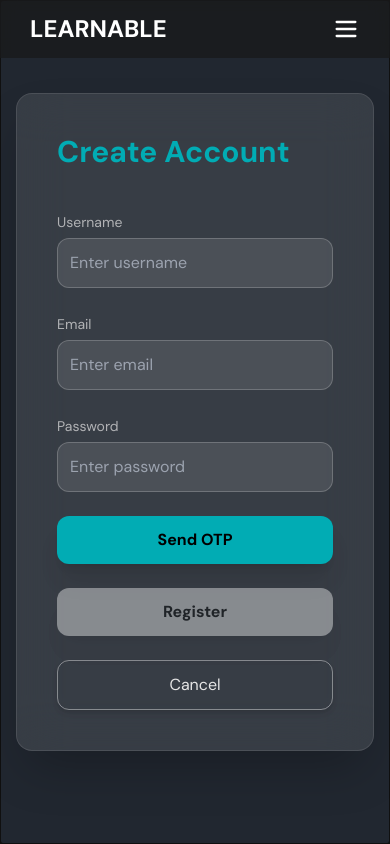
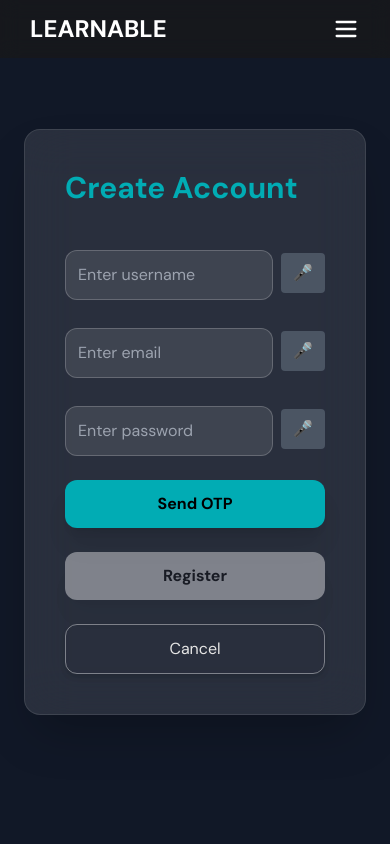
Before and after one commit to Kirusthiya/Learnable_LMS-frontend, an Angular app: page /register in a window 390 px wide. Built offline with nearby package versions, Linux system fonts and the light colour scheme.

Commit message:
voice input

```diff
--- a/src/Layout/nav/nav.html
+++ b/src/Layout/nav/nav.html
@@ -1,42 +1,12 @@
-<!-- <header appKeyboardNav>
-  <nav class=" md:flex gap-5 my-2 uppercase text-white/90 text-sm">
-    <a routerLink="/home" class="brand aurora-text" appSpeak="Learnable Home">Learnable</a>
-    <ul class="nav-links">
-      <li><a class="md:flex gap-5 my-2 " routerLink="/home" routerLinkActive="active" appSpeak="Home">Home</a></li>
-      <li><a class="md:flex gap-5 my-2 " routerLink="/about" routerLinkActive="active" appSpeak="About">About</a></li>
-      <li><a class="md:flex gap-5 my-2 " routerLink="/features" routerLinkActive="active" appSpeak="Features">Features</a></li>
-      <li><a class="md:flex gap-5 my-2 " routerLink="/testimonials" routerLinkActive="active" appSpeak="Testimonials">Testimonials</a></li>
 
-      <button >
-      <svg xmlns="http://www.w3.org/2000/svg" viewBox="0 0 16 16" fill="currentColor" class="size-4 md:flex gap-5 my-2 ">
-       <path fill-rule="evenodd" d="M11.914 4.086a2 2 0 0 0-2.828 0l-5 5a2 2 0 1 0 2.828 2.828l.556-.555a.75.75 0 0 1 1.06 1.06l-.555.556a3.5 3.5 0 0 1-4.95-4.95l5-5a3.5 3.5 0 0 1 4.95 4.95l-1.972 1.972a2.125 2.125 0 0 1-3.006-3.005L9.97 4.97a.75.75 0 1 1 1.06 1.06L9.058 8.003a.625.625 0 0 0 .884.883l1.972-1.972a2 2 0 0 0 0-2.828Z" clip-rule="evenodd" />
-    </svg>
-      </button>
-
-    </ul>
-    <button id="mobile-menu-toggle" aria-label="Toggle mobile menu" appSpeak="Toggle Mobile Menu">
-      <svg fill="none" stroke="currentColor" viewBox="0 0 24 24">
-        <path stroke-linecap="round" stroke-linejoin="round" stroke-width="2"
-          d="M4 6h16M4 12h16M4 18h16" />
-      </svg>
-    </button>
-  </nav>
-
-  <div id="mobile-menu">
-    <a routerLink="/home" appSpeak="Home">Home</a>
-    <a routerLink="/about" appSpeak="About">About</a>
-    <a routerLink="/features" appSpeak="Features">Features</a>
-    <a routerLink="/testimonials" appSpeak="Testimonials">Testimonials</a>
-  </div>
-</header> -->
 
 
 <header appKeyboardNav>
   <nav class="md:flex gap-5 my-2 uppercase text-white/90 text-sm">
-    <a routerLink="/home" class="brand aurora-text" appSpeak="Learnable Home">Learnable</a>
+    <a routerLink="" class="brand aurora-text" appSpeak="Learnable Home">Learnable</a>
 
     <ul class="nav-links">
-      <li><a routerLink="/home" routerLinkActive="active" appSpeak="Home" class="md:flex gap-5 my-2">Home</a></li>
+      <li><a routerLink="" routerLinkActive="active" appSpeak="Home" class="md:flex gap-5 my-2">Home</a></li>
       <li><a routerLink="/about" routerLinkActive="active" appSpeak="About" class="md:flex gap-5 my-2">About</a></li>
       <li><a routerLink="/features" routerLinkActive="active" appSpeak="Features" class="md:flex gap-5 my-2">Features</a></li>
       <li><a routerLink="/testimonials" routerLinkActive="active" appSpeak="Testimonials" class="md:flex gap-5 my-2">Testimonials</a></li>
@@ -80,7 +50,7 @@
   </nav>
 
   <div id="mobile-menu">
-    <a routerLink="/home" appSpeak="Home">Home</a>
+    <a routerLink="" appSpeak="Home">Home</a>
     <a routerLink="/about" appSpeak="About">About</a>
     <a routerLink="/features" appSpeak="Features">Features</a>
     <a routerLink="/testimonials" appSpeak="Testimonials">Testimonials</a>
--- a/src/app/app.ts
+++ b/src/app/app.ts
@@ -9,7 +9,7 @@ import { Router, RouterOutlet } from '@angular/router';
 
 @Component({
   selector: 'app-root',
-  imports: [ Nav,RouterOutlet],
+  imports: [Nav, RouterOutlet],
   templateUrl: './app.html',
   styleUrls: ['./app.css'],
 })
--- a/src/core/guards/authguard-guard.ts
+++ b/src/core/guards/authguard-guard.ts
@@ -12,7 +12,7 @@ export const authguardGuard: CanActivateFn = (route, state) => {
 
   if (!user) {
     toastService.error('You must login first!');
-    router.navigate(['/login']);
+    router.navigate(['/dashboad']);
     return false;
   }
 
--- a/src/features/account/login/login.ts
+++ b/src/features/account/login/login.ts
@@ -48,7 +48,7 @@ export class Login {
     this.accountService.login(this.creds).subscribe({
       next: result => {
         // console.log(result);
-        this.router.navigateByUrl('/about');
+        this.router.navigateByUrl('/dashboad');
         this.toast.success("Login successfully");
         this.speech.speak('Login successfully')
 
--- a/src/features/account/register/register.html
+++ b/src/features/account/register/register.html
@@ -1,12 +1,8 @@
-<div
-  class="min-h-screen bg-[#212730] flex items-center justify-center p-4"
-  appKeyboardNav
-  tabindex="0"
->
+<main  id="main-content" role="main" aria-label="register" appKeyboardNav>
+<section class="login-container min-h-screen flex flex-col items-center justify-center bg-gray-900 text-white p-6" >
 
-  <div
-    class="w-full max-w-5xl bg-white/10 backdrop-blur-xl rounded-2xl shadow-2xl
-           grid grid-cols-1 lg:grid-cols-2 overflow-hidden border border-white/10">
+  <div class="w-full max-w-5xl bg-white/10 backdrop-blur-xl rounded-2xl shadow-2xl
+              grid grid-cols-1 lg:grid-cols-2 overflow-hidden border border-white/10">
 
     <!-- LEFT IMAGE -->
     <div class="hidden lg:flex items-center justify-center bg-[#e6e6e6]/5 p-10">
@@ -21,54 +17,78 @@
     <!-- RIGHT FORM -->
     <div class="p-10 flex flex-col justify-center gap-6 text-[#e6e6e6]">
 
-      <h2 class="text-3xl font-bold text-[#01acb4] mb-4"
-          appSpeak="Create your account">
+      <h2 class="text-3xl font-bold text-[#01acb4] mb-4" appSpeak="Create your account">
         Create Account
       </h2>
 
       <!-- USERNAME -->
-      <div>
-        <label class="text-sm text-[#e6e6e6]/70">Username</label>
+      <div class="flex gap-2 items-center">
         <input
           type="text"
           [(ngModel)]="creds.username"
           appInputSpeak
-          voiceInput
-          class="w-full mt-1 p-3 rounded-xl bg-white/10 border border-white/20
-                 focus:border-[#01acb4] focus:ring-2 focus:ring-[#01acb4]/50
-                 outline-none text-[#e6e6e6] transition"
+          #usernameInput
+          [appVoiceInput]="usernameInput"
+          class="flex-1 w-full mt-1 p-3 rounded-xl bg-white/10 border border-white/20
+                 focus:border-[#01acb4] focus:ring-2 focus:ring-[#01acb4]/50 outline-none text-[#e6e6e6] transition"
           placeholder="Enter username"
+          appSpeak="Enter username"
+
         />
+        <button
+          type="button"
+          class="bg-gray-600 hover:bg-gray-700 text-white px-3 py-2 rounded"
+          [appVoiceInput]="usernameInput"
+          appSpeak="Start voice input for username"
+        >
+          🎤
+        </button>
       </div>
 
       <!-- EMAIL -->
-      <div>
-        <label class="text-sm text-[#e6e6e6]/70">Email</label>
+      <div class="flex gap-2 items-center">
         <input
           type="email"
           [(ngModel)]="creds.email"
           appInputSpeak
-          voiceInput
-          class="w-full mt-1 p-3 rounded-xl bg-white/10 border border-white/20
-                 focus:border-[#01acb4] focus:ring-2 focus:ring-[#01acb4]/50
-                 outline-none text-[#e6e6e6] transition"
+          #emailInput
+          [appVoiceInput]="emailInput"
+          class="flex-1 w-full mt-1 p-3 rounded-xl bg-white/10 border border-white/20
+                 focus:border-[#01acb4] focus:ring-2 focus:ring-[#01acb4]/50 outline-none text-[#e6e6e6] transition"
           placeholder="Enter email"
+           appSpeak="Enter email"
         />
+        <button
+          type="button"
+          class="bg-gray-600 hover:bg-gray-700 text-white px-3 py-2 rounded"
+          [appVoiceInput]="emailInput"
+          appSpeak="Start voice input for email"
+        >
+          🎤
+        </button>
       </div>
 
       <!-- PASSWORD -->
-      <div>
-        <label class="text-sm text-[#e6e6e6]/70">Password</label>
+      <div class="flex gap-2 items-center">
         <input
           type="password"
           [(ngModel)]="creds.password"
           appInputSpeak
-          voiceInput
-          class="w-full mt-1 p-3 rounded-xl bg-white/10 border border-white/20
-                 focus:border-[#01acb4] focus:ring-2 focus:ring-[#01acb4]/50
-                 outline-none text-[#e6e6e6] transition"
+          #passwordInput
+          [appVoiceInput]="passwordInput"
+          class="flex-1 w-full mt-1 p-3 rounded-xl bg-white/10 border border-white/20
+                 focus:border-[#01acb4] focus:ring-2 focus:ring-[#01acb4]/50 outline-none text-[#e6e6e6] transition"
           placeholder="Enter password"
+          appSpeak="Enter password"
         />
+        <button
+          type="button"
+          class="bg-gray-600 hover:bg-gray-700 text-white px-3 py-2 rounded"
+          [appVoiceInput]="passwordInput"
+          appSpeak="Start voice input for password"
+        >
+          🎤
+        </button>
       </div>
 
       <!-- SEND OTP BUTTON -->
@@ -86,19 +106,26 @@
       </button>
 
       <!-- OTP FIELD -->
-      <div *ngIf="otpSent"
-           class="animate-[fadeIn_0.4s_ease-out]">
-        <label class="text-sm text-[#e6e6e6]/70">Enter OTP</label>
+      <div *ngIf="otpSent" class="animate-[fadeIn_0.4s_ease-out] flex gap-2 items-center">
         <input
           type="text"
           [(ngModel)]="creds.otp"
           appInputSpeak
-          voiceInput
-          class="w-full mt-1 p-3 rounded-xl bg-white/10 border border-white/20
-                 focus:border-[#01acb4] focus:ring-2 focus:ring-[#01acb4]/50
-                 outline-none text-[#e6e6e6] transition"
+          #otpInput
+          [appVoiceInput]="otpInput"
+          class="flex-1 w-full mt-1 p-3 rounded-xl bg-white/10 border border-white/20
+                 focus:border-[#01acb4] focus:ring-2 focus:ring-[#01acb4]/50 outline-none text-[#e6e6e6] transition"
           placeholder="Enter the OTP"
+           appSpeak="Enter the OTP"
         />
+        <button
+          type="button"
+          class="bg-gray-600 hover:bg-gray-700 text-white px-3 py-2 rounded"
+          [appVoiceInput]="otpInput"
+          appSpeak="Start voice input for OTP"
+        >
+          🎤
+        </button>
       </div>
 
       <!-- REGISTER BUTTON -->
@@ -126,4 +153,4 @@
 
     </div>
   </div>
-</div>
+</section>
--- a/src/features/account/register/register.ts
+++ b/src/features/account/register/register.ts
@@ -12,7 +12,7 @@ import { InputSpeakDirective } from '../../../core/directives/app-input-speak';
 
 @Component({
   selector: 'app-register',
-  imports: [FormsModule, CommonModule, Speak, KeyboardNav, VoiceInputDirective, InputSpeakDirective],
+  imports: [FormsModule, CommonModule, Speak, VoiceInputDirective, InputSpeakDirective,KeyboardNav],
   templateUrl: './register.html',
   styleUrls: ['./register.css'],
 })
@@ -86,14 +86,7 @@ export class Register {
         this.toast.error(msg);
         this.speech.speak(msg);
 
-        // If backend sends "new OTP generated"
-        if (msg.includes('New OTP')) {
-          this.creds.otp = '';
-          this.otpSent = true;
-        }
 
-        this.registering = false;
-        console.error(err);
       }
     });
   }
--- /dev/null
+++ b/src/features/dashboad/dashboad.html
@@ -0,0 +1 @@
+<p>dashboad works!</p>
```
Also changed, not shown: src/app/app.routes.ts (+5 -4 lines), src/features/dashboad/dashboad.ts (added, +11 -0 lines), src/app/app.html (line endings or trailing spaces), src/features/dashboad/dashboad.css (added).
